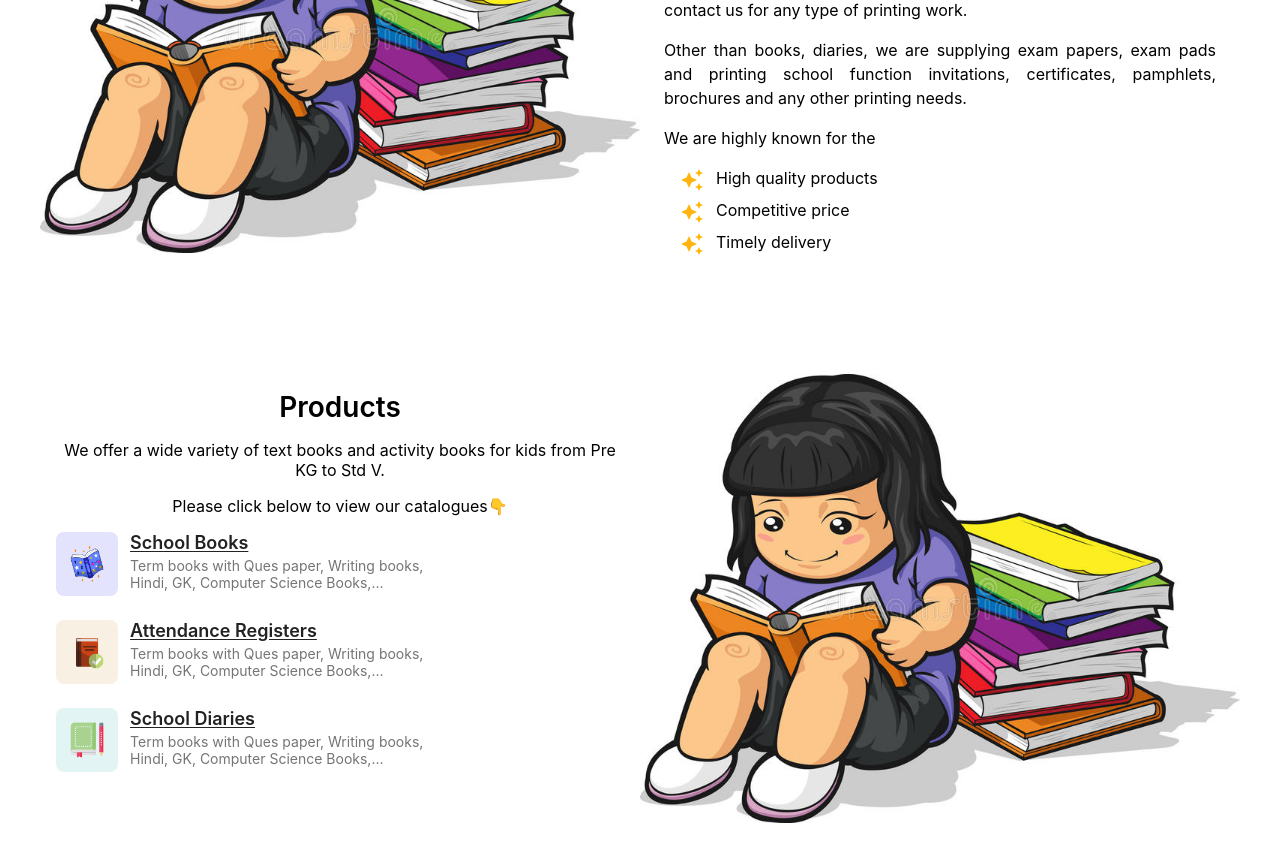
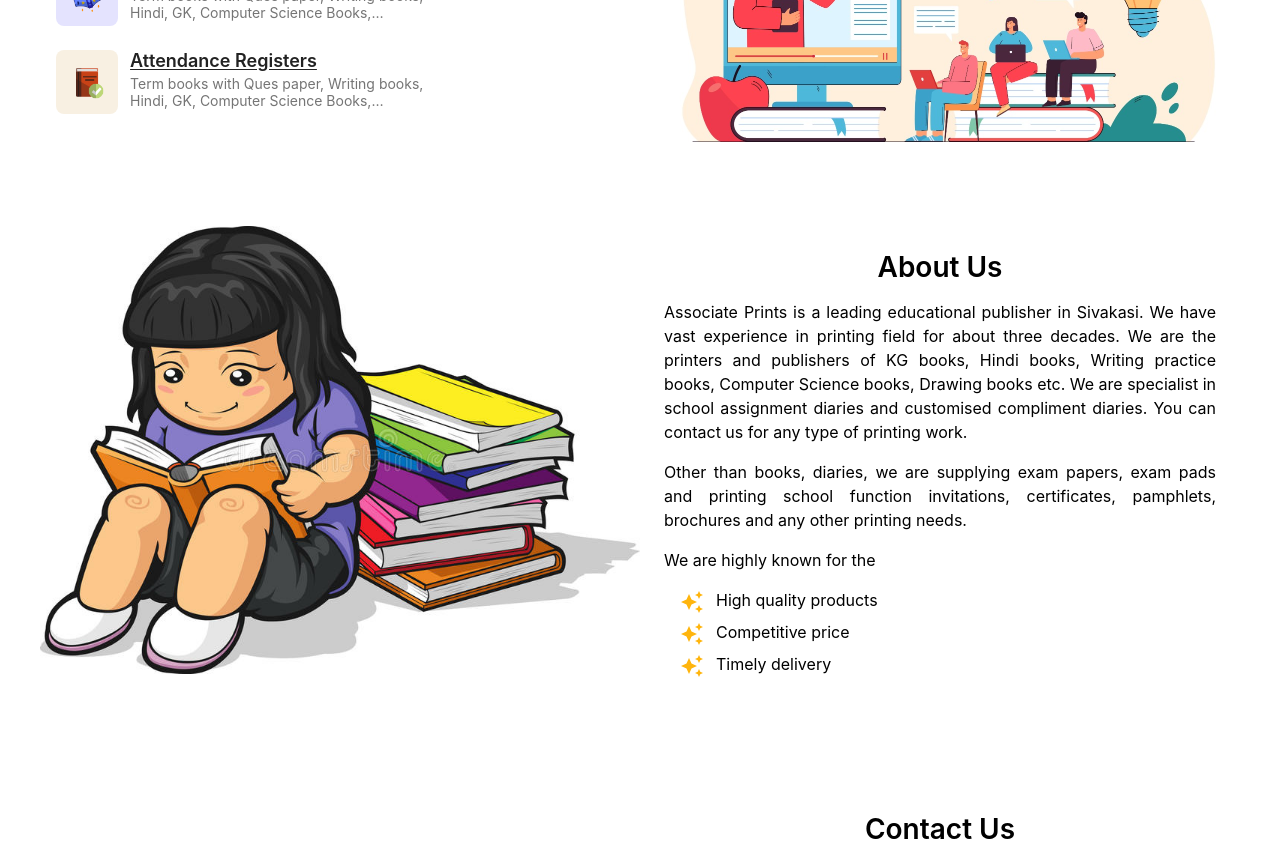
Before and after one commit to barathv98/AssoWeb, a React (Create React App) app: page / in a window 1280 px wide. Shown: the part 340-1181 px from the top of the page. Built offline with nearby package versions, Linux system fonts and the light colour scheme; grey boxes are pictures that could not be loaded.

Commit message:
feat(): final

```diff
--- a/src/common/components/Sidebar/styles.module.scss
+++ b/src/common/components/Sidebar/styles.module.scss
@@ -8,6 +8,7 @@
     height: 100vh;
     background-color: white;
     text-align: initial;
+    z-index: 9999;
     .container {
         padding: 24px;
         .closeBtn {
--- a/src/components/Products/index.tsx
+++ b/src/components/Products/index.tsx
@@ -2,7 +2,7 @@
 import styles from './styles.module.scss';
 import { MdArrowForwardIos } from "react-icons/md";
 import {ReactComponent as BookIcon} from '../../assets/icons/book.svg';
-import {ReactComponent as DiaryIcon} from '../../assets/icons/diary.svg';
+// import {ReactComponent as DiaryIcon} from '../../assets/icons/diary.svg';
 import {ReactComponent as RegisterIcon} from '../../assets/icons/register.svg';
 import priceListLinks from '../../utils/constants';
 
@@ -15,7 +15,7 @@
     };
     return (<div className={styles.products} ref={productRef}>
         <div className={styles.image}>
-            <img src={require('../../assets/images/about_us.jpg')} alt="about us" />
+            <img src={require('../../assets/images/products.jpg')} alt="about us" />
         </div>
         <div className={styles.textContainer}>
             <div className={styles.sectionTitle}>Products</div>
@@ -47,7 +47,7 @@
                             <MdArrowForwardIos />
                         </div>
                     </div>
-                    <div className={styles.linkContainer}>
+                    {/* <div className={styles.linkContainer}>
                         <div className={`${styles.iconContainer} ${styles.diary}`}><DiaryIcon /></div>
                         <div className={styles.text}>
                             <div className={styles.title}>School Diaries</div>
@@ -58,7 +58,7 @@
                         <div className={styles.arrowContainer}>
                             <MdArrowForwardIos />
                         </div>
-                    </div>
+                    </div> */}
                 </div>
             </div>
         </div>
--- a/src/pages/HomePage.tsx
+++ b/src/pages/HomePage.tsx
@@ -10,7 +10,7 @@
     const aboutRef = useRef();
     const productRef = useRef();
     const contactRef = useRef();
-    return <><MarqueeRibbon /><Header aboutRef={aboutRef} productRef={productRef} contactRef={contactRef} /><AboutUs aboutRef={aboutRef} /><Products productRef={productRef} /><ContactUs contactRef={contactRef} /><Copyright /></>;
+    return <><MarqueeRibbon /><Header aboutRef={aboutRef} productRef={productRef} contactRef={contactRef} /><Products productRef={productRef} /><AboutUs aboutRef={aboutRef} /><ContactUs contactRef={contactRef} /><Copyright /></>;
 };
 
 export default HomePage;
```
Also changed, not shown: src/assets/images/products.jpg (added).
